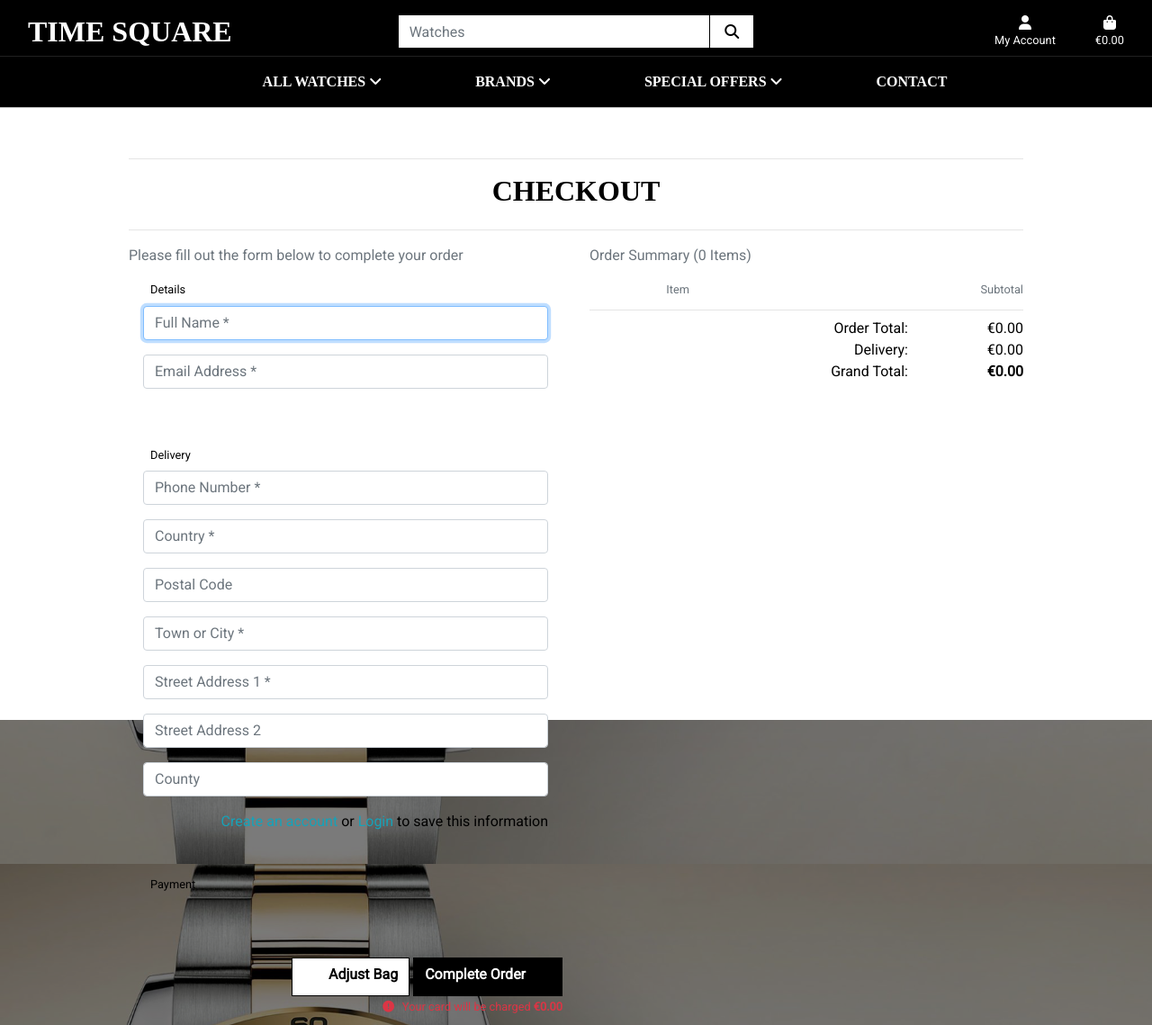
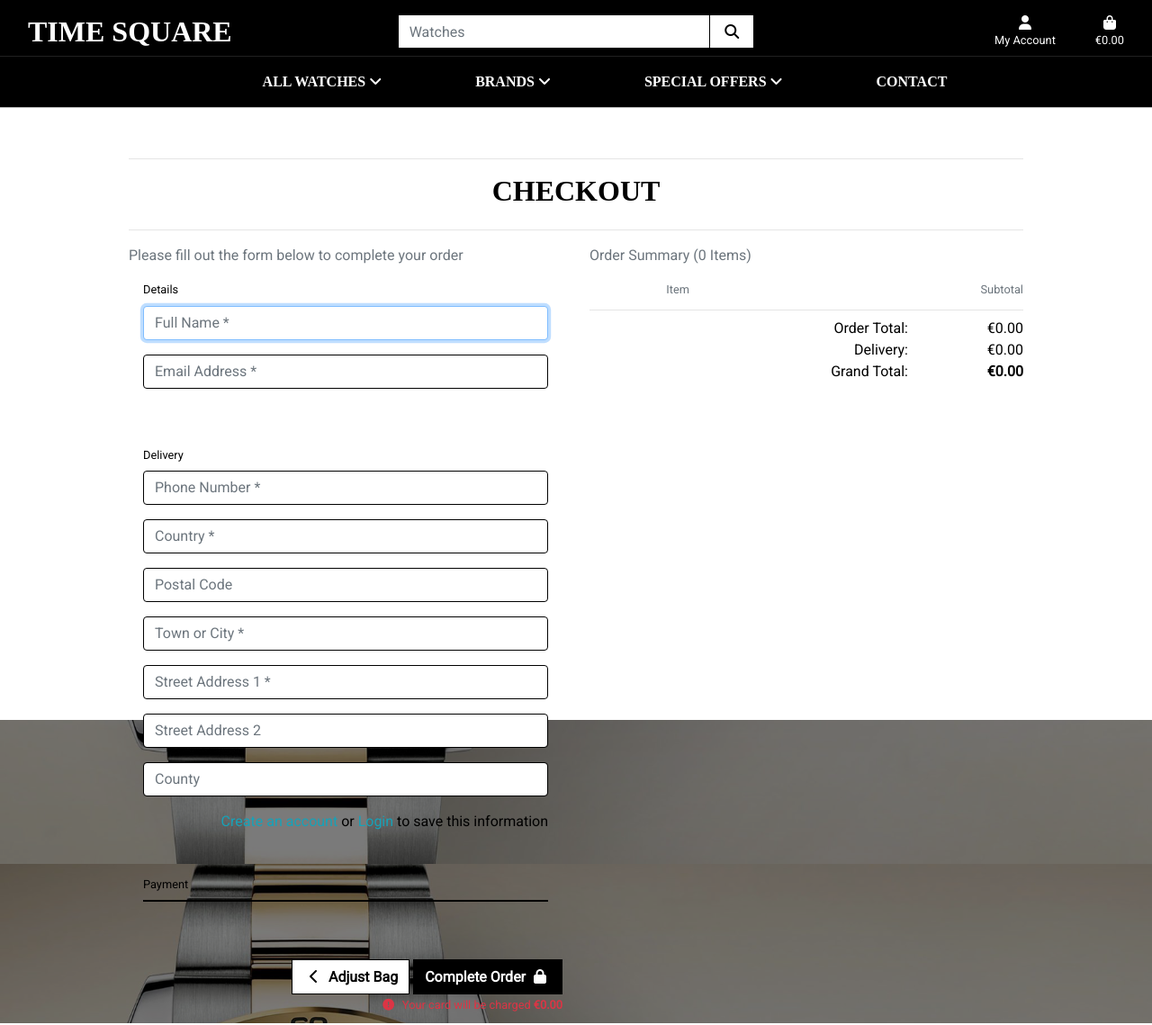
Before and after one commit to motazabdou/time_square, a Django app: template checkout/templates/checkout/checkout.html in a window 1280 px wide. Shown: the whole page at 90% size. Run offline with Django 3.2, Linux system fonts and the light colour scheme; the template is opened without the code that fills it: values that come from a table or form of the project are taken from there, others are empty; some libraries are stand-ins or nearby versions; some web fonts are replaced.

Commit message:
Fixed a typo in some font awesome classes in checkout template and added basic iput field css

```diff
--- a/checkout/static/checkout/css/checkout.css
+++ b/checkout/static/checkout/css/checkout.css
@@ -0,0 +1,10 @@
+.fieldset-label {
+    position: relative;
+    right: 0.5rem;
+}
+
+.form-control,
+#card-element {
+    color: black;
+    border: solid 1px black;
+}
--- a/checkout/templates/checkout/checkout.html
+++ b/checkout/templates/checkout/checkout.html
@@ -112,14 +112,14 @@
                     <div class="submit-button text-right mt-5 mb-2">
                         <a href="{% url 'view_bag' %}" class="btn btn-outline-black rounded-0">
                             <span class="icon">
-                                <i class="fas-fa-chevron-left"></i>
+                                <i class="fas fa-chevron-left"></i>
                             </span>
                             <span class="font-weight-bold">Adjust Bag</span>
                         </a>
                         <button class="btn btn-black rounded-0" id="submit-button">
                             <span class="font-weight-bold">Complete Order</span>
                             <span class="icon">
-                                <i class="fas-fa-lock"></i>
+                                <i class="fas fa-lock"></i>
                             </span>
                         </button>
                         <p class="small text-danger my-0">
```
